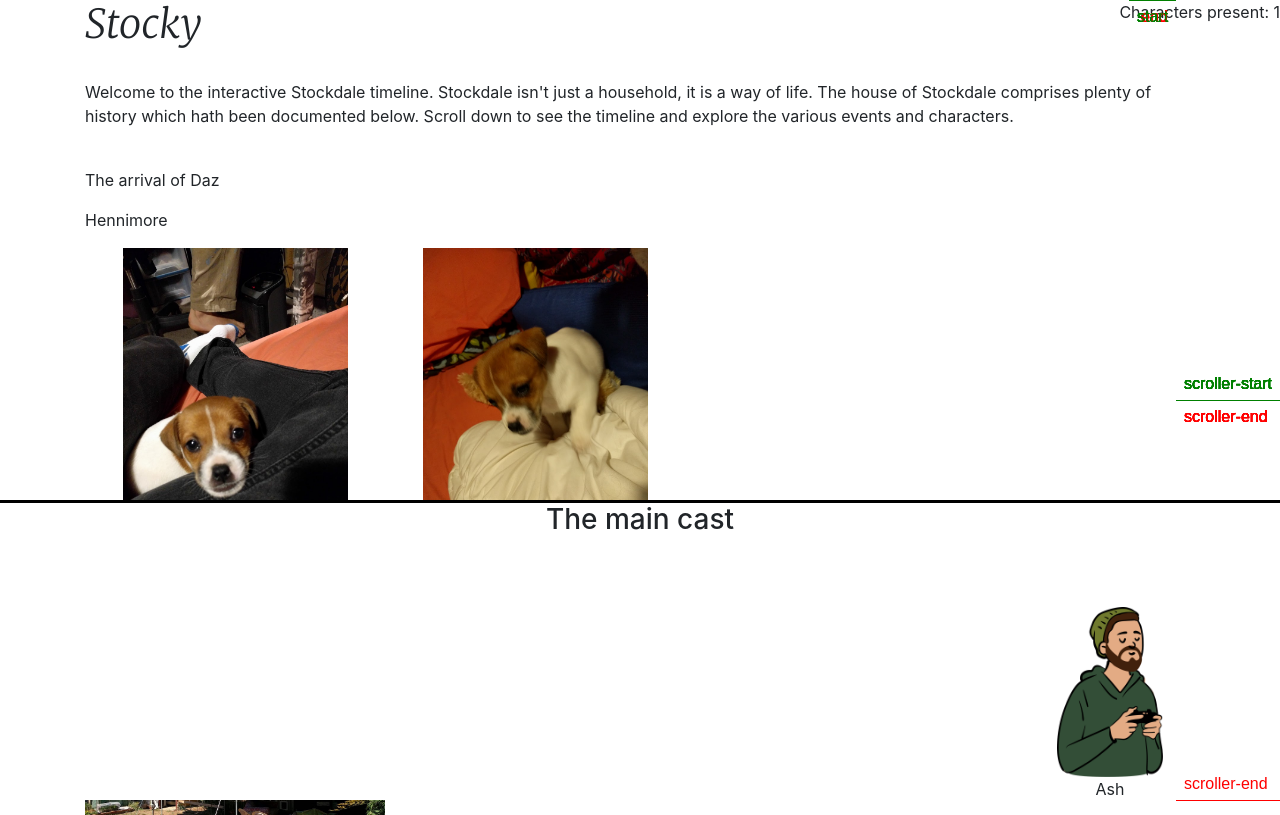
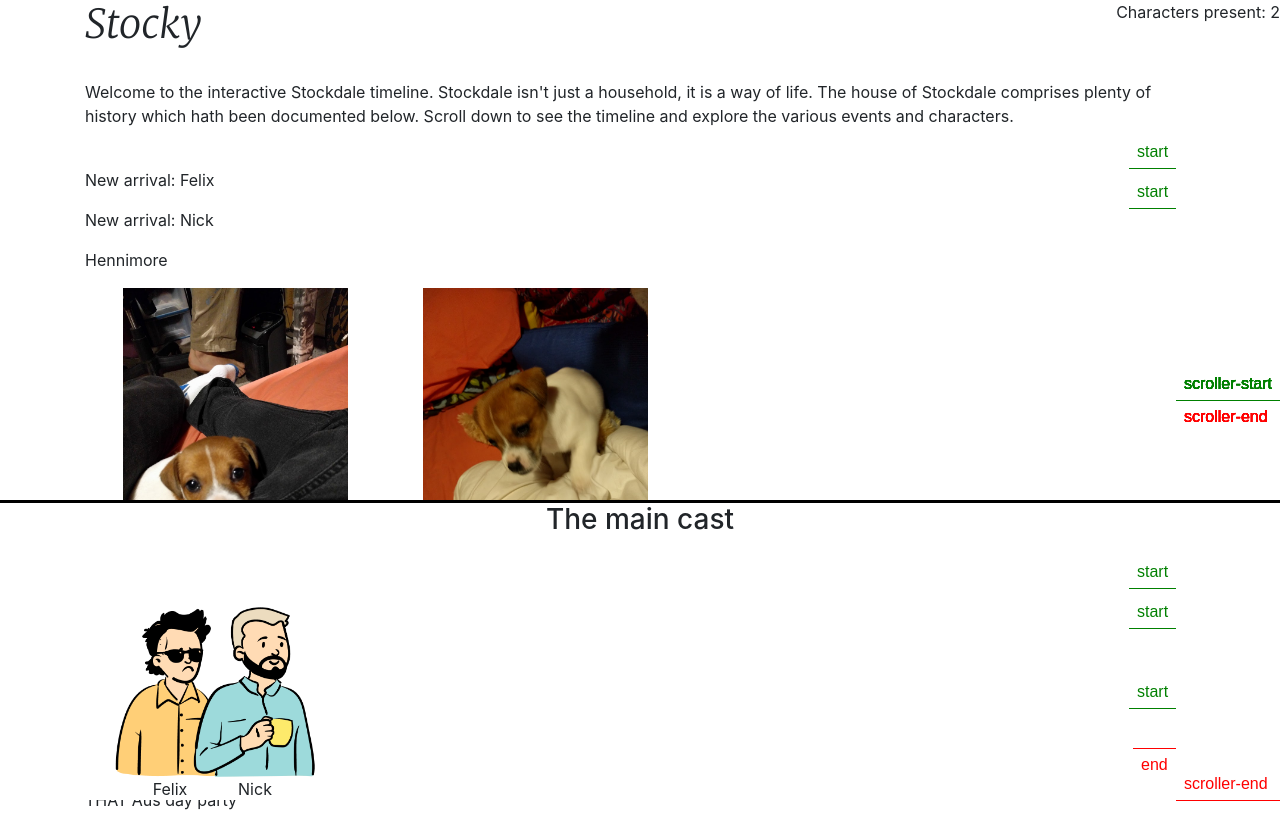
Before and after one commit to DarrenXu94/stocky, a website with bundled scripts: page index.html in a window 1280 px wide. Shown: the top 815 px of the page. Built offline with nearby package versions, Linux system fonts and the light colour scheme; a web font is replaced by a local one.

Commit message:
Styling updates

```diff
--- a/index.html
+++ b/index.html
@@ -24,15 +24,19 @@
 <body>
   <div class="container">
 
+    <section id="content">
       <h1>Stocky</h1>
       <section id="intro">
         <p class="py-4">
-        Welcome to the interactive Stockdale timeline. Stockdale isn't just a household, it is a way of life. The house
+          Welcome to the interactive Stockdale timeline. Stockdale isn't just a household, it is a way of life. The
+          house
           of Stockdale comprises plenty of history which hath been documented below. Scroll down to see the timeline and
           explore the various events and characters.
         </p>
       </section>
-    <section id="content"></section>
+
+
+    </section>
   </div>
   <footer id="sticky-footer">
     <h3>The main cast</h3>
--- a/js/events.js
+++ b/js/events.js
@@ -1,8 +1,4 @@
 export const events = [
-  {
-    title: "The arrival of Daz",
-    date: "30/04/2017",
-  },
   {
     title: "Hennimore",
     date: "24/05/2017",
--- a/js/scripts.js
+++ b/js/scripts.js
@@ -2,25 +2,6 @@ import { events } from "./events.js";
 import { characters } from "./characters.js";
 dayjs.extend(window.dayjs_plugin_customParseFormat);
 gsap.registerPlugin(ScrollTrigger);
-
-const startDate = dayjs("2017-01-01");
-const today = dayjs();
-
-// Create the month divs
-
-// const monthDiff = today.diff(startDate, "month");
-
-// const contentElement = document.getElementById("content");
-
-// for (var i = 0; i < monthDiff; i++) {
-//   const newMonth = document.createElement("div");
-
-//   const date = startDate.add(i, "month");
-//   newMonth.classList.add("month-container");
-//   newMonth.innerHTML = date.format("MMM YYYY");
-//   newMonth.id = "month_" + date.format("YYYY-MM");
-//   contentElement.appendChild(newMonth);
-// }
 
 let charactersPresent = 0;
 let charactersRendered = 0;
@@ -35,20 +16,45 @@ characterCounterDiv.innerHTML = "Characters present: ";
 characterCounterDiv.dataset.charactersPresent = 0;
 contentElement.appendChild(characterCounterDiv);
 
+const fullEventList = [
+  ...events,
+  ...characters.reduce((acc, character) => {
+    const characterEnd = { ...character };
+    characterEnd.date = character.departure;
+    characterEnd.status = "leaving";
+    character.date = character.arrival;
+
+    return [...acc, character, characterEnd];
+  }, []),
+];
+
+const sortedList = fullEventList.sort(function (a, b) {
+  // Turn your strings into dates, and then subtract them
+  // to get a value that is either negative, positive, or zero.
+  return (dayjs(b.date, "DD/MM/YYYY") - dayjs(a.date, "DD/MM/YYYY")) * -1;
+});
+
 // Append events
-for (let event of events) {
-  const monthAndYear =
-    "month_" + dayjs(event.date, "DD/MM/YYYY").format("YYYY-MM");
-  // const currentDiv = document.getElementById(monthAndYear);
-
+for (let event of sortedList) {
   const newContent = document.createElement("div");
   newContent.classList.add("content-event");
 
   const newParagraph = document.createElement("p");
 
-  newParagraph.innerHTML = event.title;
   newParagraph.classList.add("content-event-paragraph");
   newContent.appendChild(newParagraph);
+
+  if (event.name) {
+    if (event.status == "leaving") {
+      newContent.id = event.name + "_end";
+      newParagraph.innerHTML = "Departure: " + event.name;
+    } else {
+      newParagraph.innerHTML = "New arrival: " + event.name;
+      newContent.id = event.name + "_start";
+    }
+  } else {
+    newParagraph.innerHTML = event.title;
+  }
 
   const imageContainer = document.createElement("div");
   imageContainer.classList.add("image-container");
@@ -72,7 +78,7 @@ const modifyCharactersPresent = (val) => {
     charactersPresent;
 };
 
-const TWEEN_DISTANCE = -50;
+const TWEEN_DISTANCE = 50;
 
 // Append characters
 for (let character of characters) {
@@ -92,11 +98,9 @@ for (let character of characters) {
 
   footerElement.appendChild(newCharacter);
 
-  const arrivalDiv =
-    "#month_" + dayjs(character.arrival, "DD/MM/YYYY").format("YYYY-MM");
+  const arrivalDiv = "#" + character.name + "_start";
 
-  const departureDiv =
-    "#month_" + dayjs(character.departure, "DD/MM/YYYY").format("YYYY-MM");
+  const departureDiv = "#" + character.name + "_end";
 
   let triggerOpts = {
     trigger: arrivalDiv,
--- a/scss/styles.scss
+++ b/scss/styles.scss
@@ -2,6 +2,8 @@
   --base-font: 'Merriweather', serif;
   --secondary-font: 'Libre Franklin', sans-serif;
   --tertiary-font: font-family: 'Maitree', serif;
+
+  --footer-height: 300px;
 
   font-family: var(--tertiary-font) !important;
 
@@ -15,6 +17,7 @@ h1 {
   font-family: var(--base-font) !important;
 }
 
+
 .month-container {
   min-height: 200px;
   font-family: var(--secondary-font) !important;
@@ -27,8 +30,12 @@ h1 {
   }
 }
 
+#content {
+  padding-bottom: var(--footer-height);
+}
+
 #sticky-footer {
-  height: 300px;
+  height: var(--footer-height);
   border-top: 3px solid black;
   position: fixed;
   bottom: 0;
@@ -42,7 +49,7 @@ h1 {
 .character {
   position: absolute;
   top: 35%;
-  right: 0;
+  left: 0;
   .newCharacterLabel {
     text-align: center;
   }
```
Also changed, not shown: css/styles.css, js/scripts.min.js. Lines whose indentation alone changed are shown as unchanged.
